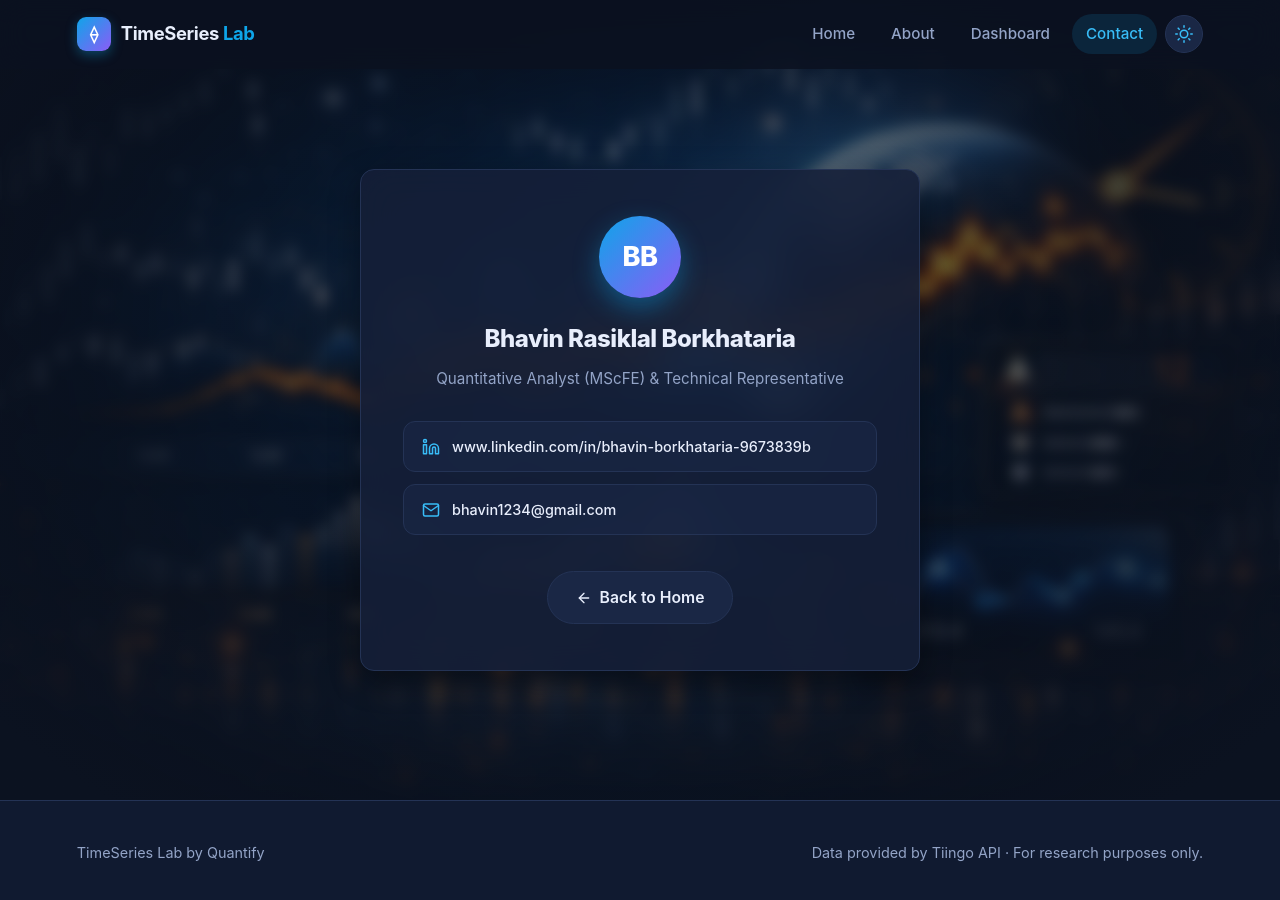
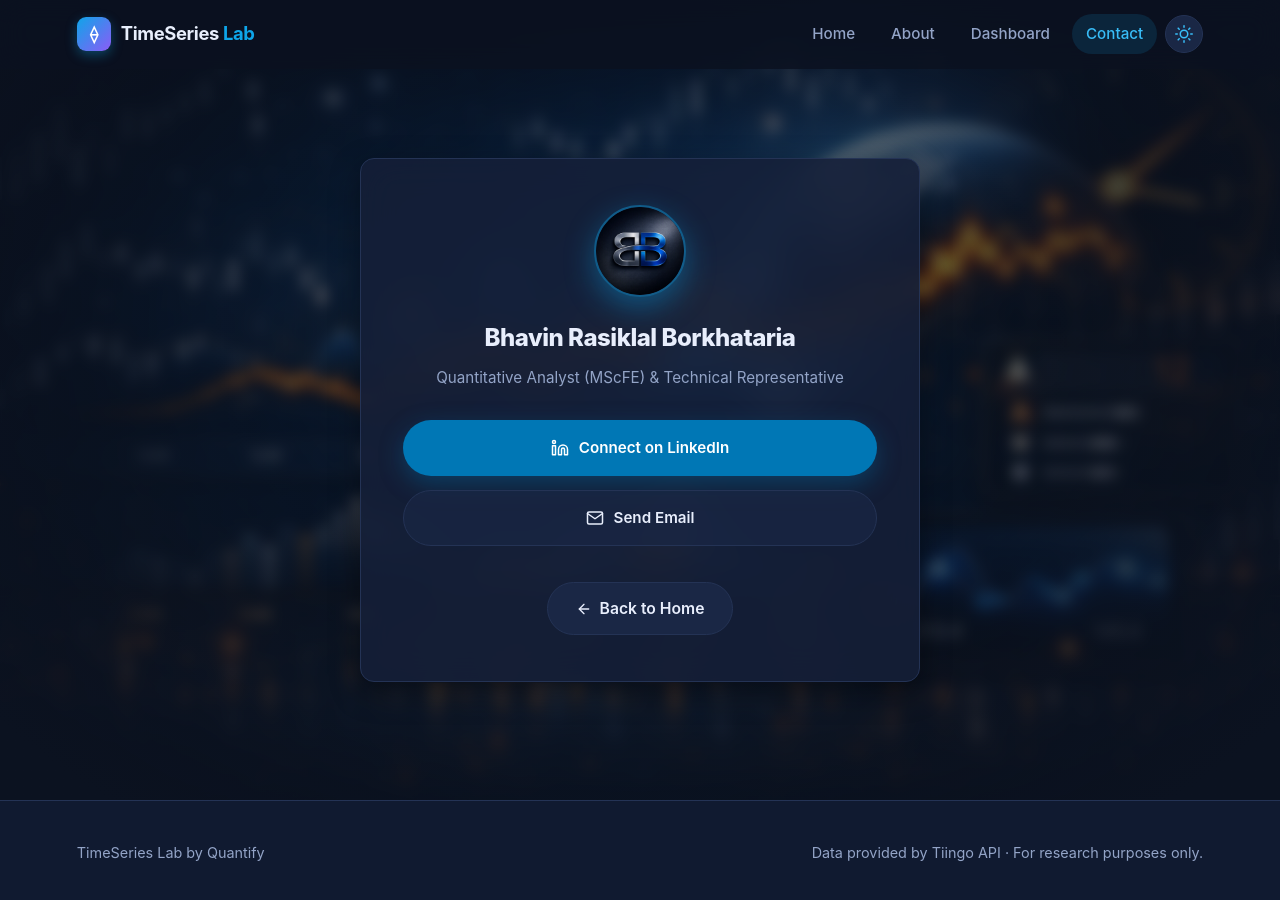
Before and after one commit to bhavin-rb/quantify-timeseries-lab, a React (Vite) app in the folder client/: page / in a window 1280 px wide. Both pictures are taken after a click on the button "Contact". Shown: the top 900 px of the page. Built offline with nearby package versions, Linux system fonts and the light colour scheme.

Commit message:
contact logo added and tabs func varified

```diff
--- a/client/src/pages/Contact.jsx
+++ b/client/src/pages/Contact.jsx
@@ -10,21 +10,26 @@ export default function Contact({ navigate }) {
       <div className="contact-overlay" />
       <div className="contact-content">
         <div className="contact-card">
-          <div className="contact-avatar">BB</div>
+          <img
+            className="contact-avatar"
+            src="/images/contact_logo_bg1-circle.png"
+            alt="Quantify - Bhavin Rasiklal Borkhataria"
+          />
           <h2>Bhavin Rasiklal Borkhataria</h2>
           <p className="contact-role">
             Quantitative Analyst (MScFE) &amp; Technical Representative
           </p>
           <div className="contact-links">
             <a
+              className="contact-btn contact-linkedin"
               href="https://www.linkedin.com/in/bhavin-borkhataria-9673839b"
               target="_blank"
               rel="noopener noreferrer"
             >
-              <FiLinkedin size={18} /> www.linkedin.com/in/bhavin-borkhataria-9673839b
+              <FiLinkedin size={18} /> Connect on LinkedIn
             </a>
-            <a href="mailto:bhavin1234@gmail.com">
-              <FiMail size={18} /> bhavin1234@gmail.com
+            <a className="contact-btn contact-email" href="mailto:bhavin1234@gmail.com">
+              <FiMail size={18} /> Send Email
             </a>
           </div>
           <button className="btn btn-ghost contact-back" onClick={() => navigate("/")}>
--- a/client/src/styles.css
+++ b/client/src/styles.css
@@ -618,18 +618,14 @@ button {
 }
 
 .contact-avatar {
-  width: 82px;
-  height: 82px;
+  width: 92px;
+  height: 92px;
   margin: 0 auto 22px;
   border-radius: 50%;
-  display: grid;
-  place-items: center;
-  background: linear-gradient(135deg, var(--primary), var(--accent));
-  color: #fff;
-  font-size: 1.7rem;
-  font-weight: 800;
-  letter-spacing: -0.02em;
-  box-shadow: 0 10px 26px color-mix(in srgb, var(--primary) 40%, transparent);
+  display: block;
+  object-fit: cover;
+  border: 2px solid color-mix(in srgb, var(--primary) 45%, transparent);
+  box-shadow: 0 10px 30px color-mix(in srgb, var(--primary) 40%, transparent);
 }
 
 .contact-card h2 {
@@ -650,36 +646,55 @@ button {
 .contact-links {
   display: flex;
   flex-direction: column;
-  gap: 12px;
+  gap: 14px;
   margin-bottom: 30px;
 }
 
-.contact-links a {
-  display: flex;
-  align-items: center;
-  gap: 12px;
-  padding: 13px 18px;
-  border-radius: 12px;
-  border: 1px solid var(--border);
+.contact-btn {
+  display: inline-flex;
+  align-items: center;
+  justify-content: center;
+  gap: 10px;
+  padding: 15px 28px;
+  border-radius: 999px;
+  text-decoration: none;
+  font-size: 0.95rem;
+  font-weight: 600;
+  border: 1px solid transparent;
+  transition: transform 0.18s, box-shadow var(--transition),
+    border-color var(--transition), background var(--transition);
+}
+
+.contact-btn:active {
+  transform: scale(0.97);
+}
+
+.contact-linkedin {
+  background: #0077b5;
+  color: #fff;
+  box-shadow: 0 8px 24px rgba(0, 119, 181, 0.35);
+}
+
+.contact-linkedin:hover {
+  transform: translateY(-2px);
+  background: #0087c9;
+  box-shadow: 0 14px 32px rgba(0, 119, 181, 0.5);
+}
+
+.contact-email {
   background: color-mix(in srgb, var(--bg-elevated) 72%, transparent);
-  color: var(--text);
-  text-decoration: none;
-  font-size: 0.9rem;
-  font-weight: 500;
-  word-break: break-all;
-  transition: transform 0.2s, border-color var(--transition),
-    box-shadow var(--transition);
-}
-
-.contact-links a svg {
-  color: var(--primary-strong);
+  border-color: var(--border);
+  color: var(--text);
+}
+
+.contact-email:hover {
+  transform: translateY(-2px);
+  border-color: var(--primary);
+  box-shadow: 0 12px 28px color-mix(in srgb, var(--primary) 30%, transparent);
+}
+
+.contact-btn svg {
   flex: none;
-}
-
-.contact-links a:hover {
-  transform: translateX(4px);
-  border-color: var(--primary);
-  box-shadow: 0 8px 22px color-mix(in srgb, var(--primary) 18%, transparent);
 }
 
 .contact-back {
```
Also changed, not shown: client/public/images/contact_logo_bg1-circle.png (added), 7 other files (tests, documents, lock files or other folders).
